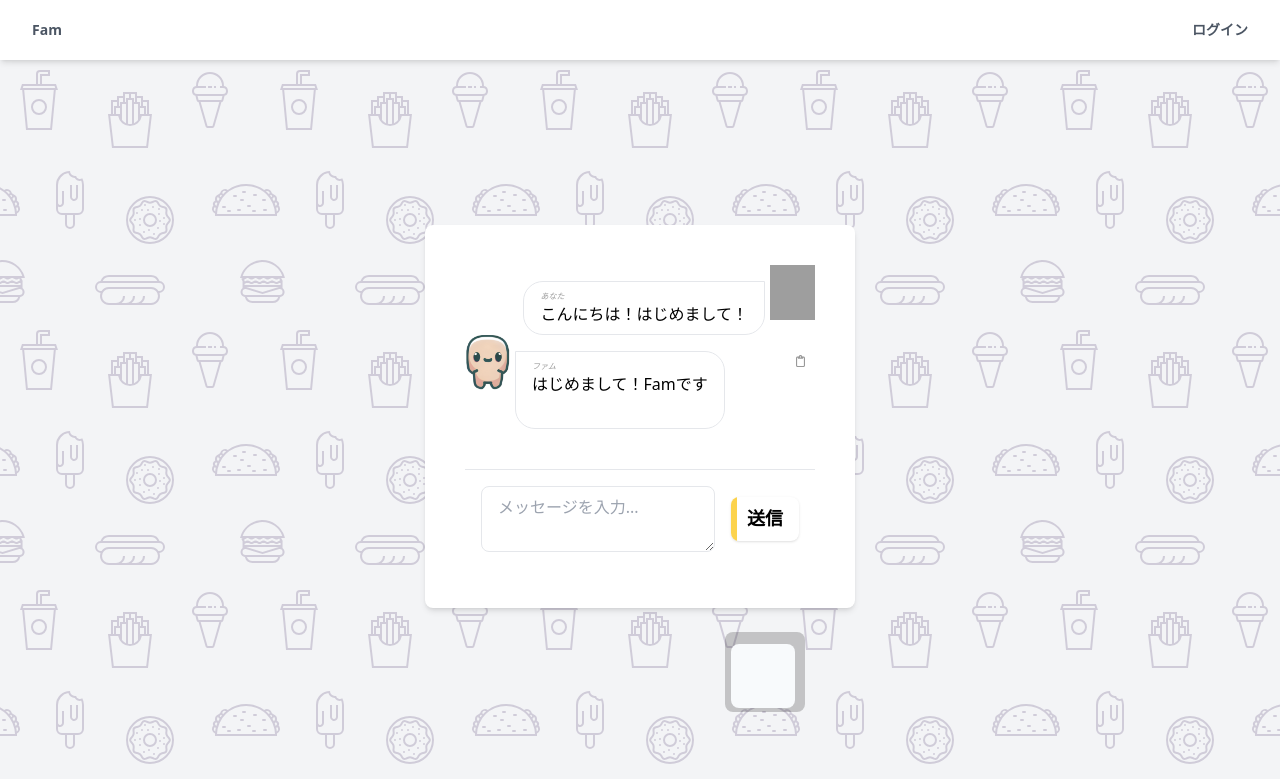
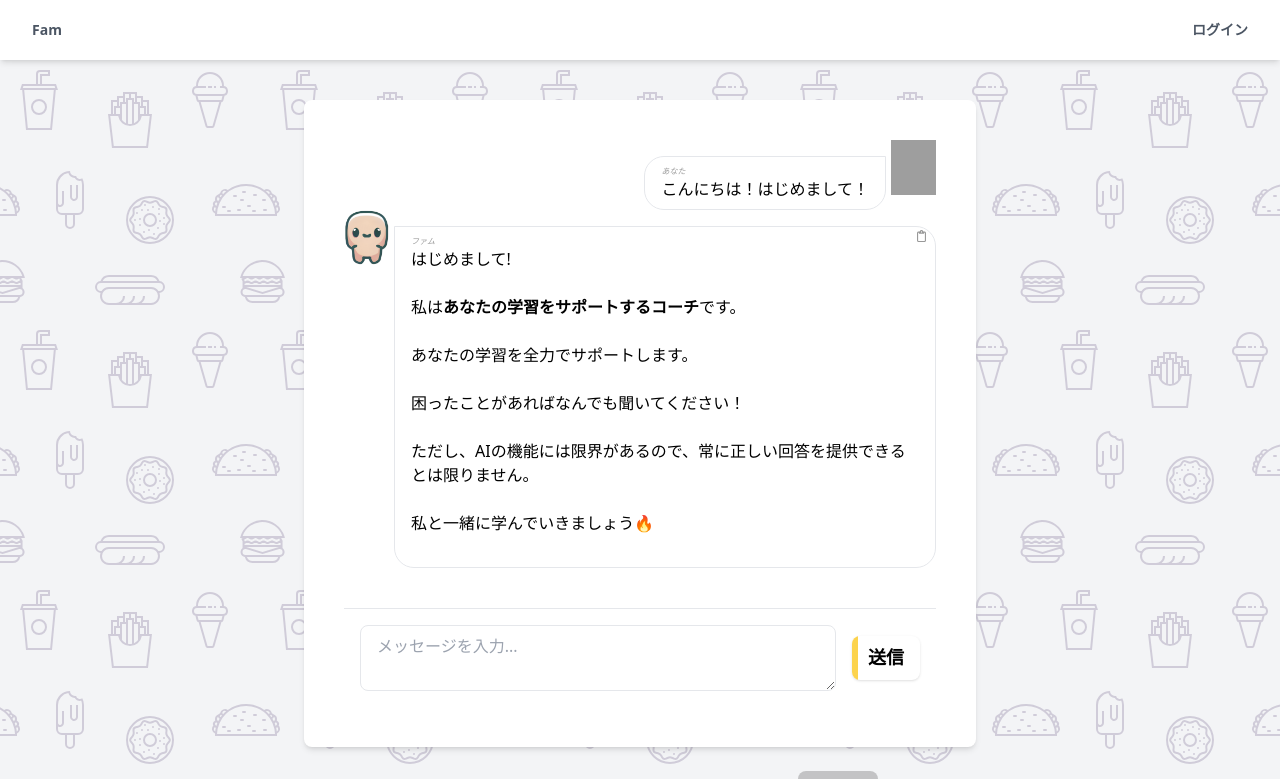
Before and after one commit to fixmix-hackathon/fixmix, a Next.js app: page / in a window 1280 px wide. Shown: the top 779 px of the page. Built offline with nearby package versions, Linux system fonts and the light colour scheme; grey boxes are pictures that could not be loaded.

Commit message:
💄 チャット画面の初期メッセージを更新

```diff
--- a/app/page.tsx
+++ b/app/page.tsx
@@ -36,7 +36,7 @@ const Home: NextPage = () => {
           },
           {
             role: "assistant",
-            content: "はじめまして！Famです",
+            content: "# はじめまして!\n\n私は**あなたの学習をサポートするコーチ**です。\n\nあなたの学習を全力でサポートします。\n\n## 困ったことがあればなんでも聞いてください！\n\nただし、AIの機能には限界があるので、常に正しい回答を提供できるとは限りません。\n\n私と一緒に学んでいきましょう🔥",
             fromStorage: true,
           },
         ]);
```
